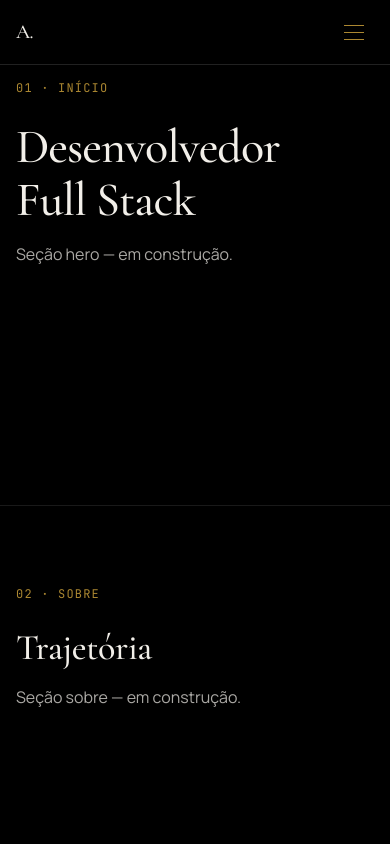
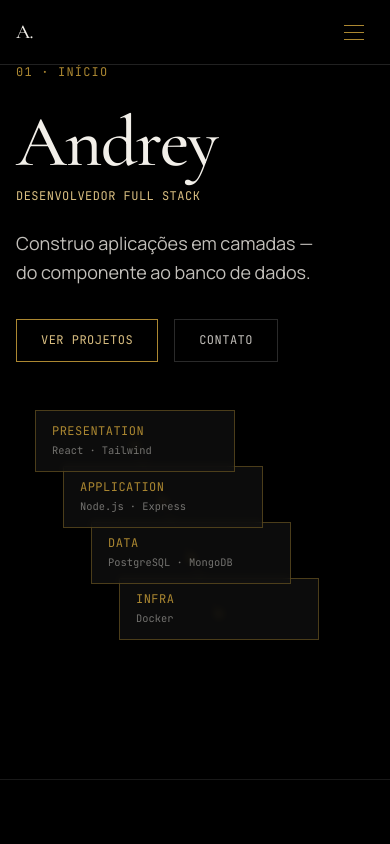
Before and after one commit to AndreyODev/portfolio, a React (Vite) app: page / in a window 390 px wide. Shown: the top 844 px of the page. Built offline with nearby package versions, Linux system fonts and the light colour scheme.

Commit message:
feat: hero com elemento visual de camadas

```diff
--- /dev/null
+++ b/src/presentation/components/Button.tsx
@@ -0,0 +1,29 @@
+import type { ReactNode } from 'react'
+
+interface ButtonProps {
+  href: string
+  children: ReactNode
+  variant?: 'outline' | 'ghost'
+}
+
+const variants = {
+  outline:
+    'border border-accent text-accent-light hover:bg-accent/10',
+  ghost:
+    'border border-text-secondary text-text-primary/80 hover:border-accent/60 hover:text-accent-light',
+}
+
+export function Button({
+  href,
+  children,
+  variant = 'outline',
+}: ButtonProps) {
+  return (
+    <a
+      href={href}
+      className={`inline-flex items-center justify-center px-6 py-3 font-mono text-label uppercase transition-colors ${variants[variant]}`}
+    >
+      {children}
+    </a>
+  )
+}
--- /dev/null
+++ b/src/presentation/components/hero/HeroSection.tsx
@@ -0,0 +1,82 @@
+import { useProfile } from '@/application/hooks/useProfile'
+import { Button } from '@/presentation/components/Button'
+import { LayeredStackVisual } from '@/presentation/components/hero/LayeredStackVisual'
+
+function HeroSkeleton() {
+  return (
+    <section
+      id="hero"
+      aria-busy="true"
+      aria-label="Carregando"
+      className="scroll-mt-16 min-h-[calc(100vh-4rem)] border-b border-text-secondary/60 px-4 py-20 sm:px-6 md:px-12 lg:px-20"
+    >
+      <div className="mx-auto max-w-5xl animate-pulse space-y-6">
+        <div className="h-4 w-24 rounded-sm bg-bg-surface" />
+        <div className="h-16 w-64 rounded-sm bg-bg-surface" />
+        <div className="h-6 w-full max-w-md rounded-sm bg-bg-surface" />
+      </div>
+    </section>
+  )
+}
+
+export function HeroSection() {
+  const { profile, isLoading, error } = useProfile()
+
+  if (isLoading) return <HeroSkeleton />
+
+  if (error || !profile) {
+    return (
+      <section
+        id="hero"
+        className="scroll-mt-16 min-h-[calc(100vh-4rem)] border-b border-text-secondary/60 px-4 py-20 sm:px-6 md:px-12 lg:px-20"
+      >
+        <p className="font-mono text-body-sm text-accent">
+          Não foi possível carregar o perfil.
+        </p>
+      </section>
+    )
+  }
+
+  return (
+    <section
+      id="hero"
+      aria-labelledby="hero-heading"
+      className="scroll-mt-16 min-h-[calc(100vh-4rem)] border-b border-text-secondary/60 px-4 py-16 sm:px-6 sm:py-20 md:px-12 lg:px-20"
+    >
+      <div className="mx-auto grid max-w-5xl items-center gap-12 lg:grid-cols-[1.1fr_0.9fr] lg:gap-16">
+        <div className="space-y-6">
+          <p className="font-mono text-label uppercase tracking-widest text-accent">
+            01 · início
+          </p>
+
+          <div className="space-y-2">
+            <h1
+              id="hero-heading"
+              className="font-display text-display-xl font-medium tracking-tight text-balance"
+            >
+              {profile.name}
+            </h1>
+            <p className="font-mono text-label uppercase text-accent-light">
+              {profile.title}
+            </p>
+          </div>
+
+          <p className="max-w-lg font-body text-body-lg text-text-primary/80 text-balance">
+            {profile.tagline}
+          </p>
+
+          <div className="flex flex-wrap gap-4 pt-2">
+            <Button href="#projetos">Ver projetos</Button>
+            <Button href="#contato" variant="ghost">
+              Contato
+            </Button>
+          </div>
+        </div>
+
+        <div className="relative lg:justify-self-end">
+          <LayeredStackVisual />
+        </div>
+      </div>
+    </section>
+  )
+}
--- /dev/null
+++ b/src/presentation/components/hero/LayeredStackVisual.tsx
@@ -0,0 +1,105 @@
+import { useCallback, useRef, useState } from 'react'
+import { usePrefersReducedMotion } from '@/shared/hooks/usePrefersReducedMotion'
+import {
+  LAYER_CONNECTIONS,
+  STACK_LAYERS,
+} from '@/presentation/components/hero/layeredStack.config'
+
+interface PointerOffset {
+  x: number
+  y: number
+}
+
+export function LayeredStackVisual() {
+  const containerRef = useRef<HTMLDivElement>(null)
+  const [offset, setOffset] = useState<PointerOffset>({ x: 0, y: 0 })
+  const prefersReducedMotion = usePrefersReducedMotion()
+
+  const handlePointerMove = useCallback(
+    (event: React.PointerEvent<HTMLDivElement>) => {
+      if (prefersReducedMotion || !containerRef.current) return
+
+      const rect = containerRef.current.getBoundingClientRect()
+      const x = (event.clientX - rect.left) / rect.width - 0.5
+      const y = (event.clientY - rect.top) / rect.height - 0.5
+
+      setOffset({ x, y })
+    },
+    [prefersReducedMotion],
+  )
+
+  const handlePointerLeave = useCallback(() => {
+    setOffset({ x: 0, y: 0 })
+  }, [])
+
+  return (
+    <div
+      ref={containerRef}
+      className="relative mx-auto h-[280px] w-full max-w-[320px] select-none sm:max-w-none"
+      onPointerMove={handlePointerMove}
+      onPointerLeave={handlePointerLeave}
+      aria-hidden="true"
+    >
+      <svg
+        className="pointer-events-none absolute inset-0 h-full w-full"
+        viewBox="0 0 320 280"
+        fill="none"
+        xmlns="http://www.w3.org/2000/svg"
+      >
+        {LAYER_CONNECTIONS.map((line, index) => (
+          <g key={index}>
+            <line
+              x1={line.x1}
+              y1={line.y1}
+              x2={line.x2}
+              y2={line.y2}
+              stroke="var(--color-accent)"
+              strokeWidth="1"
+              strokeOpacity="0.45"
+              strokeDasharray="4 4"
+            />
+            <circle
+              cx={line.x1}
+              cy={line.y1}
+              r="2.5"
+              fill="var(--color-accent)"
+              fillOpacity="0.7"
+            />
+          </g>
+        ))}
+        <circle
+          cx={LAYER_CONNECTIONS[2].x2}
+          cy={LAYER_CONNECTIONS[2].y2}
+          r="2.5"
+          fill="var(--color-accent)"
+          fillOpacity="0.7"
+        />
+      </svg>
+
+      {STACK_LAYERS.map((layer) => {
+        const translateX = prefersReducedMotion ? 0 : offset.x * layer.depth * 18
+        const translateY = prefersReducedMotion ? 0 : offset.y * layer.depth * 14
+
+        return (
+          <div
+            key={layer.id}
+            className="absolute w-[200px] border border-accent/40 bg-bg-surface/70 px-4 py-3 backdrop-blur-sm transition-transform duration-200 ease-out sm:w-[220px]"
+            style={{
+              top: layer.top,
+              left: layer.left,
+              transform: `translate3d(${translateX}px, ${translateY}px, 0)`,
+              zIndex: Math.round(layer.depth * 10),
+            }}
+          >
+            <p className="font-mono text-label uppercase text-accent">
+              {layer.label}
+            </p>
+            <p className="mt-1 font-mono text-[0.65rem] text-text-primary/45">
+              {layer.tech}
+            </p>
+          </div>
+        )
+      })}
+    </div>
+  )
+}
--- /dev/null
+++ b/src/presentation/components/hero/layeredStack.config.ts
@@ -0,0 +1,50 @@
+export interface StackLayer {
+  id: string
+  label: string
+  tech: string
+  top: number
+  left: number
+  depth: number
+}
+
+export const STACK_LAYERS: StackLayer[] = [
+  {
+    id: 'presentation',
+    label: 'presentation',
+    tech: 'React · Tailwind',
+    top: 0,
+    left: 0,
+    depth: 1.4,
+  },
+  {
+    id: 'application',
+    label: 'application',
+    tech: 'Node.js · Express',
+    top: 56,
+    left: 28,
+    depth: 1.1,
+  },
+  {
+    id: 'data',
+    label: 'data',
+    tech: 'PostgreSQL · MongoDB',
+    top: 112,
+    left: 56,
+    depth: 0.85,
+  },
+  {
+    id: 'infra',
+    label: 'infra',
+    tech: 'Docker',
+    top: 168,
+    left: 84,
+    depth: 0.6,
+  },
+]
+
+/** Pontos de conexão entre camadas (coordenadas do viewBox 320×280). */
+export const LAYER_CONNECTIONS = [
+  { x1: 100, y1: 36, x2: 128, y2: 92 },
+  { x1: 128, y1: 92, x2: 156, y2: 148 },
+  { x1: 156, y1: 148, x2: 184, y2: 204 },
+] as const
--- a/src/presentation/pages/HomePage.tsx
+++ b/src/presentation/pages/HomePage.tsx
@@ -1,16 +1,10 @@
+import { HeroSection } from '@/presentation/components/hero/HeroSection'
 import { Section } from '@/presentation/components/Section'
 
 export function HomePage() {
   return (
     <>
-      <Section id="hero" label="01 · início">
-        <h1 className="font-display text-display-lg font-medium text-balance">
-          Desenvolvedor Full Stack
-        </h1>
-        <p className="mt-4 max-w-xl font-body text-body-md text-text-primary/70">
-          Seção hero — em construção.
-        </p>
-      </Section>
+      <HeroSection />
 
       <Section id="sobre" label="02 · sobre">
         <h2 className="font-display text-display-md font-medium">Trajetória</h2>
--- /dev/null
+++ b/src/shared/hooks/usePrefersReducedMotion.ts
@@ -0,0 +1,19 @@
+import { useSyncExternalStore } from 'react'
+
+function subscribe(callback: () => void) {
+  const media = window.matchMedia('(prefers-reduced-motion: reduce)')
+  media.addEventListener('change', callback)
+  return () => media.removeEventListener('change', callback)
+}
+
+function getSnapshot() {
+  return window.matchMedia('(prefers-reduced-motion: reduce)').matches
+}
+
+function getServerSnapshot() {
+  return false
+}
+
+export function usePrefersReducedMotion(): boolean {
+  return useSyncExternalStore(subscribe, getSnapshot, getServerSnapshot)
+}
```
